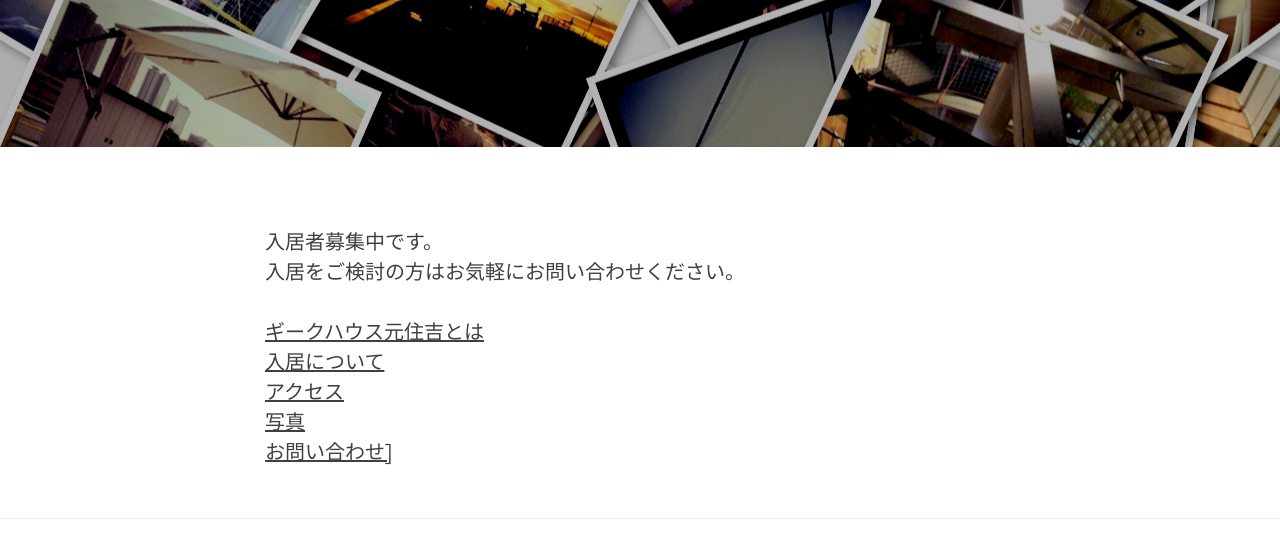
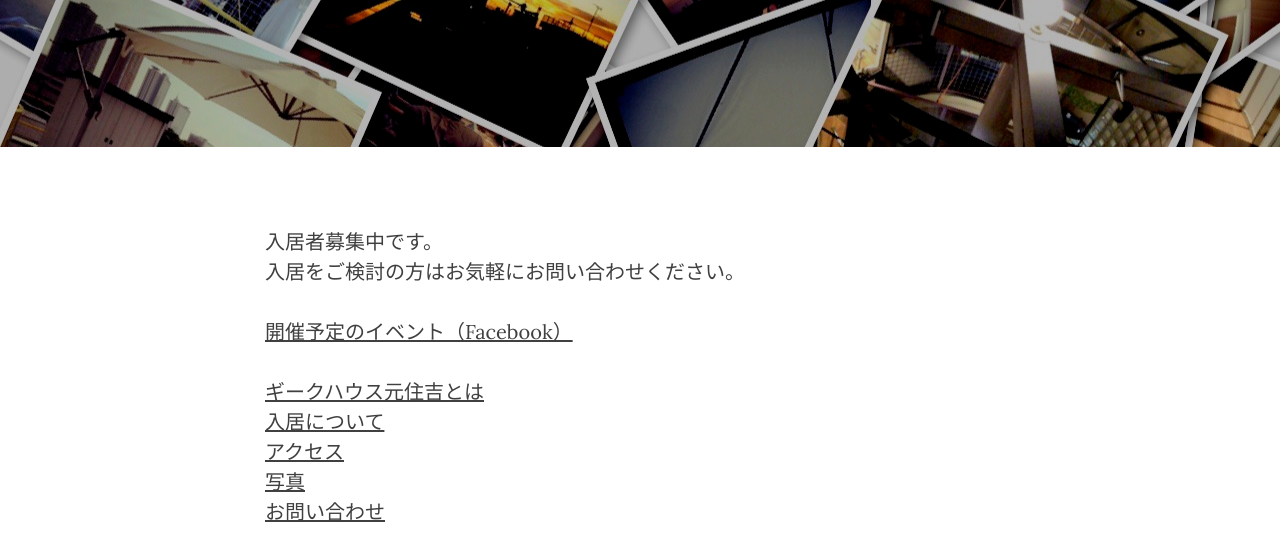
Before and after one commit to geekmtsm/geekmtsm.github.io, a plain HTML site: page 2019/09/19/index/index.html in a window 1280 px wide. Shown: the part 266-800 px from the top of the page. Drawn offline with nearby package versions, Linux system fonts and the light colour scheme.

Commit message:
Site updated: 2019-09-19 16:43:43

```diff
--- a/2019/09/19/index/index.html
+++ b/2019/09/19/index/index.html
@@ -11,7 +11,8 @@
     <!--Description-->
 
         <meta name="description" content="入居者募集中です。入居をご検討の方はお気軽にお問い合わせください。
-ギークハウス元住吉とは入居についてアクセス写真お問い合わせ]">
+開催予定のイベント（Facebook）
+ギークハウス元住吉とは入居についてアクセス写真お問い合わせ">
 
 
     <!--Author-->
@@ -158,7 +159,8 @@
             <!-- Post Main Content -->
             <div class="col-lg-8 col-lg-offset-2 col-md-10 col-md-offset-1">
                 <p>入居者募集中です。<br>入居をご検討の方はお気軽にお問い合わせください。</p>
-<p><a href="http://geekmtsm.com/info">ギークハウス元住吉とは</a><br><a href="http://geekmtsm.com/recruit">入居について</a><br><a href="http://geekmtsm.com/access">アクセス</a><br><a href="http://geekmtsm.com/photo">写真</a><br><a href="http://geekmtsm.com/contact">お問い合わせ]</a></p>
+<p><a href="https://www.facebook.com/pg/geekmtsm/events/" target="_blank" rel="noopener">開催予定のイベント（Facebook）</a></p>
+<p><a href="http://geekmtsm.com/info">ギークハウス元住吉とは</a><br><a href="http://geekmtsm.com/recruit">入居について</a><br><a href="http://geekmtsm.com/access">アクセス</a><br><a href="http://geekmtsm.com/photo">写真</a><br><a href="http://geekmtsm.com/contact">お問い合わせ</a></p>
 
             </div>
 
```
